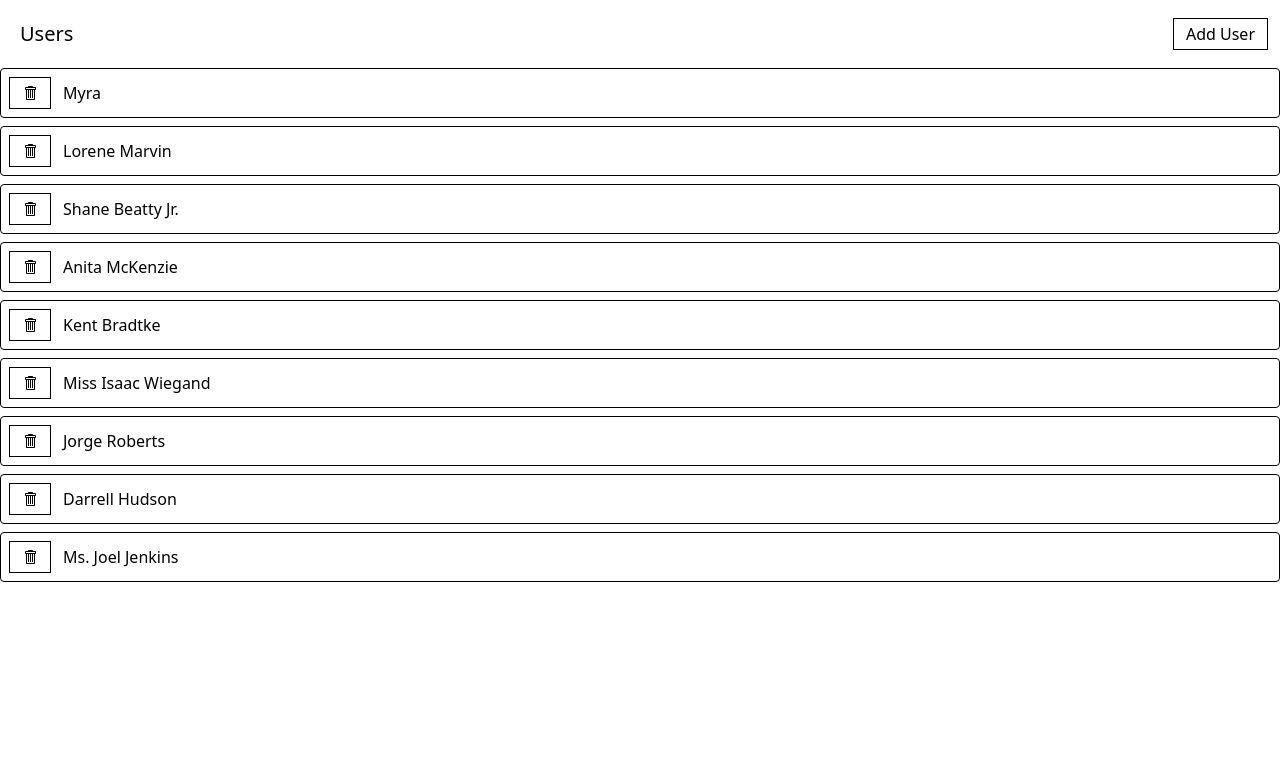
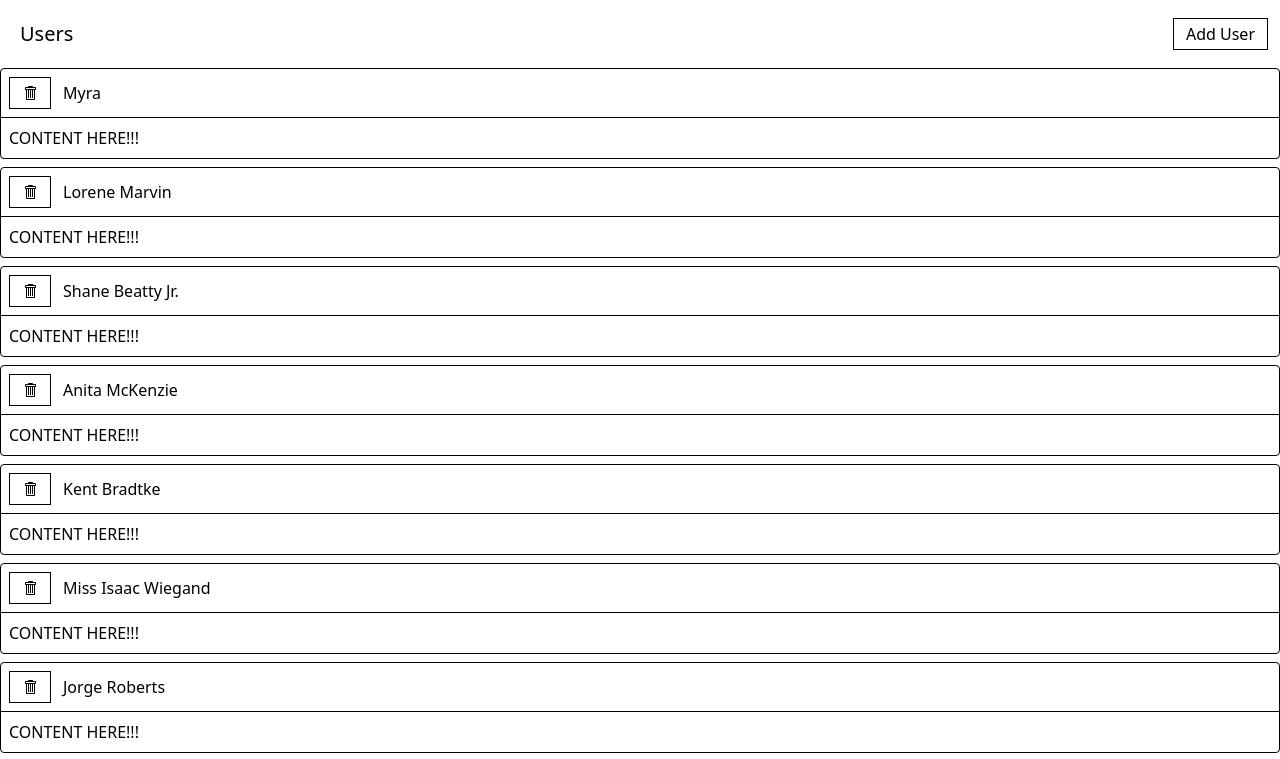
Before and after one commit to numberwang55/media, a React app: page / in a window 1280 px wide. Shown: the top 759 px of the page. Built offline with nearby package versions, Linux system fonts and the light colour scheme; data requests are answered from the project's data file; the HTML template or start-up script is replaced by a standard one.

Commit message:
ExpandablePanel

```diff
--- /dev/null
+++ b/src/components/ExpandablePanel.js
@@ -0,0 +1,14 @@
+export default function ExpandablePanel({header, children}) {
+  return (
+    <div className="mb-2 border rounded">
+      <div className="flex p-2 justify-between items-center cursor-pointer">
+        <div className="flex flex-row items-center justify-between">
+          {header}
+        </div>
+      </div>
+      <div className="p-2 border-t">
+        {children}
+      </div>
+    </div>
+  )
+}
--- a/src/components/UsersListItem.js
+++ b/src/components/UsersListItem.js
@@ -2,6 +2,8 @@ import {GoTrashcan} from "react-icons/go";
 import Button from "./Button";
 import {deleteUser} from "../store";
 import {useThunk} from "../hooks/use-thunk";
+import ExpandablePanel from "./ExpandablePanel";
+import {Fragment} from "react";
 
 export default function UsersListItem({user}) {
   const [doDeleteUser, isLoading, error] = useThunk(deleteUser);
@@ -10,15 +12,15 @@ export default function UsersListItem({user}) {
     doDeleteUser(user)
   }
 
-  return <div className="mb-2 border rounded">
-    <div className="flex p-2 justify-between items-center cursor-pointer">
-      <div className="flex flex-row items-center justify-between">
-        <Button className="mr-3" loading={isLoading} onClick={handleClick}>
-          <GoTrashcan/>
-        </Button>
-        {error && <div>Error deleting user</div>}
-        {user.name}
-      </div>
-    </div>
-  </div>
+  const header = <>
+    <Button className="mr-3" loading={isLoading} onClick={handleClick}>
+      <GoTrashcan/>
+    </Button>
+    {error && <div>Error deleting user</div>}
+    {user.name}
+  </>
+
+  return <ExpandablePanel header={header}>
+    CONTENT HERE!!!
+  </ExpandablePanel>
 }
```
